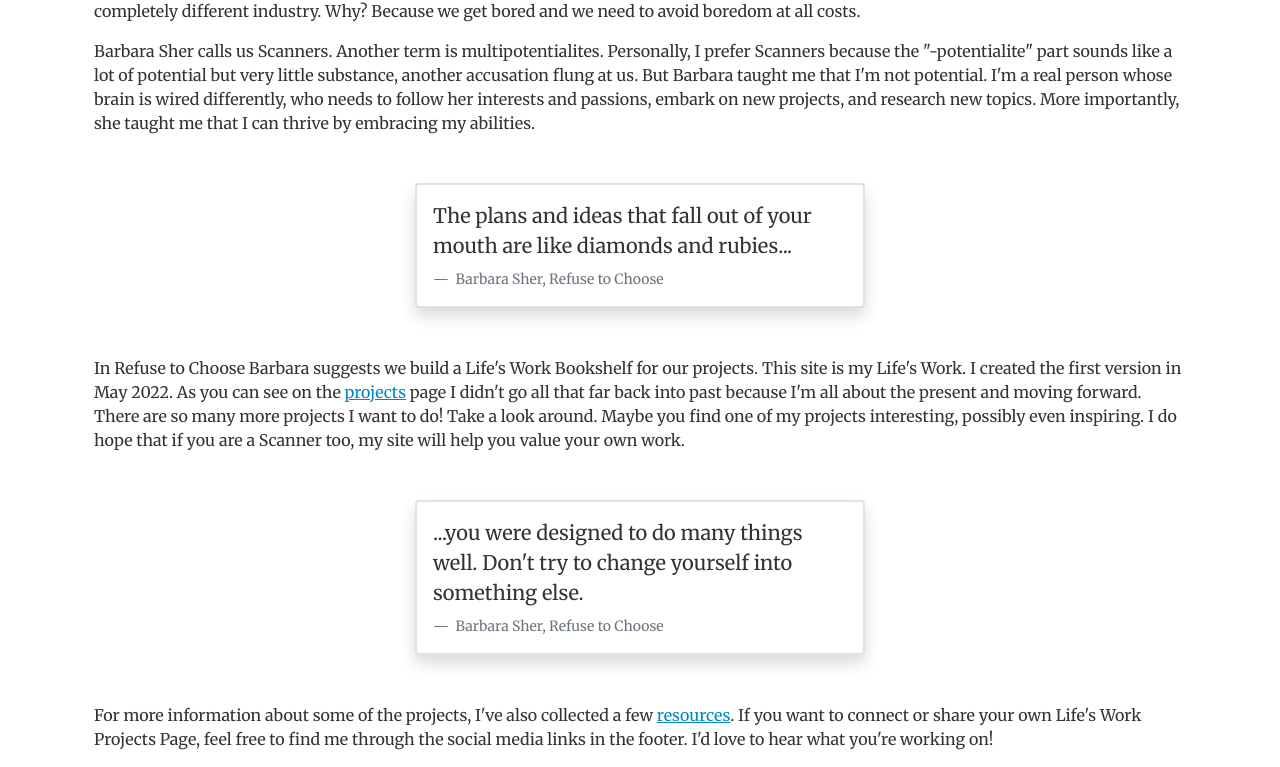
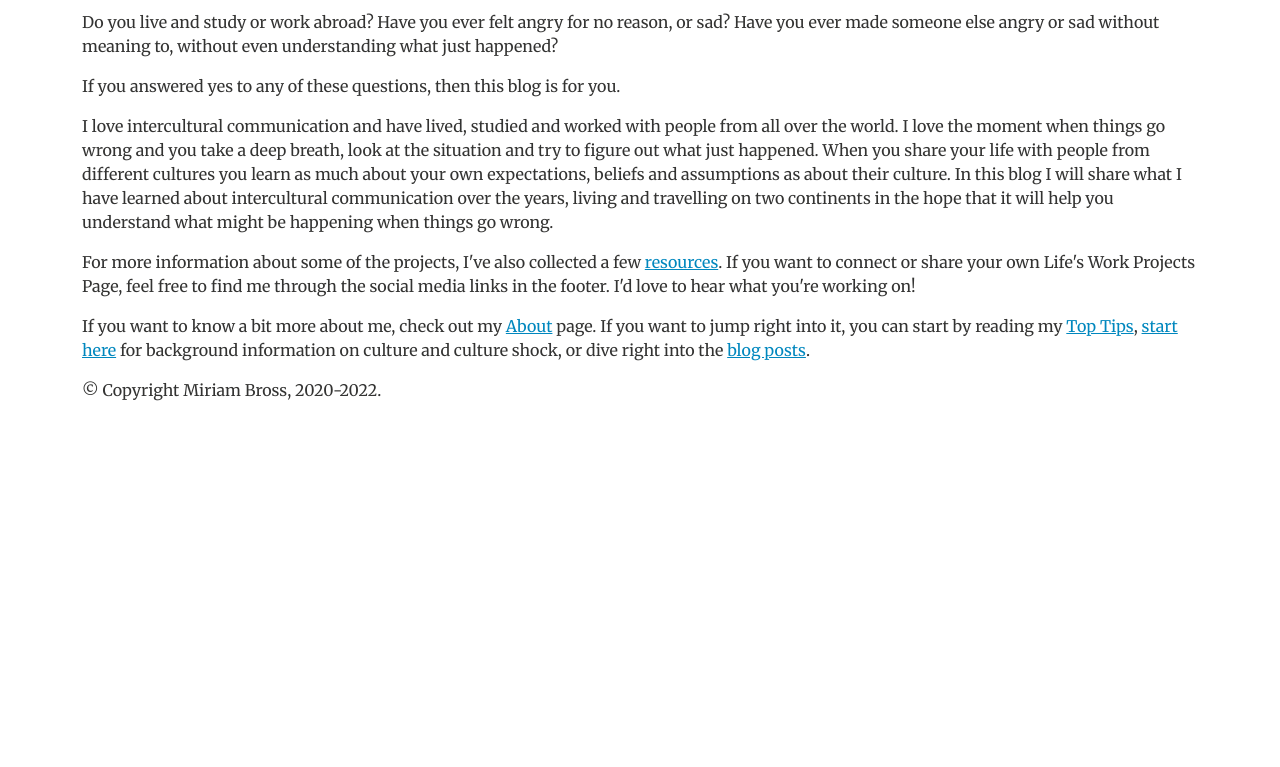
Before and after one commit to Miriam-C-B/culturewiseliving, a website built with Parcel: page index.html in a window 1280 px wide. Shown: the part 401-1168 px from the top of the page. After the commit the page ends 819 px from the top, so only its background shows below. Built offline with nearby package versions, Linux system fonts and the light colour scheme.

Commit message:
Pasted text onto home page and finished basic site layout

```diff
--- a/css/style.css
+++ b/css/style.css
@@ -97,7 +97,7 @@
   font-family: 'Libre Baskerville', serif;
 }
 
-h2 {
+h1 {
   float: center;
 }
 
@@ -108,7 +108,6 @@
 button {
   background-color: #0087BE;
 }
-
 
 /* HEADER */
 
--- a/index.html
+++ b/index.html
@@ -47,7 +47,7 @@
 <body class="container">
   <header>
 
-    <h2>Culture Wise Living</h2>
+    <h1>Culture Wise Living</h1>
     <nav>
     <!--navigation pane -->
         <ul class="nav">
@@ -67,64 +67,40 @@
 
   </header>
 
-  <main class="container-fluid"><br>
-    <h1>Hi, I'm Miriam</h1>
+  <main><br>
+    <img src="" alt="" />
+
+    <h1>Welcome to Culture Wise Living!</h1>
     <p>
-      and I'm a Scanner. Scanners cringe at the thought of a single career. We are called "flaky", are accused of "lacking
-      focus" and being "afraid of success". We're the people who will say no to promotions so we can go back to school. We quit "promising" jobs to start
-      from scratch in a completely different industry. Why? Because we get bored and we need to avoid boredom at all costs.
+      Do you live and study or work abroad? Have you ever felt angry for no reason, or sad? Have you ever made someone else angry or sad without
+      meaning to, without even understanding what just happened?
     </p>
     <p>
-      Barbara Sher calls us Scanners. Another term is multipotentialites. Personally, I prefer Scanners because the "-potentialite" part sounds
-      like a lot of potential but very little substance, another accusation flung at us.
-      But Barbara taught me that I'm not potential. I'm a real person whose brain is wired differently, who needs to follow her
-      interests and passions, embark on new projects, and research new topics. More importantly, she taught me that I can thrive by embracing my abilities.
+      If you answered yes to any of these questions, then this blog is for you.
     </p>
-
-    <!--first quote-->
-    <div class="col col-lg-6 mb-4 mb-lg-0 mx-auto">
-      <figure class="border border-2 bg-white p-3 rounded shadow m-5" >
-        <blockquote class="blockquote pb-2">
-          <p>
-            The plans and ideas that fall out of your mouth are like diamonds and rubies...
-          </p>
-        </blockquote>
-        <figcaption class="blockquote-footer mb-0 font-italic">
-          Barbara Sher, <span>Refuse to Choose</span>
-        </figcaption>
-      </figure>
-    </div>
-
     <p>
-      In <span>Refuse to Choose</span> Barbara suggests we build a Life's Work Bookshelf for our projects. This site is my Life's Work. I created the first version
-      in May 2022. As you can see on the <a href="pages/projects-index.html" target="_blank">projects</a> page I didn't go all that far back into past
-      because I'm all about the present and moving forward. There are so many more projects I want to do! Take a look around. Maybe you find one of my projects
-      interesting, possibly even inspiring. I do hope that if you are a Scanner too, my site will help you value your own work.
+      I love intercultural communication and have lived, studied and worked with people from all over the world. I love the moment when things
+      go wrong and you take a deep breath, look at the situation and try to figure out what just happened. When you share your life with people
+      from different cultures you learn as much about your own expectations, beliefs and assumptions as about their culture. In this blog I will
+      share what I have learned about intercultural communication over the years, living and travelling on two continents in the hope that it will
+      help you understand what might be happening when things go wrong.
     </p>
-
-    <!--second quote-->
-    <div class="col col-lg-6 mb-4 mb-lg-0 mx-auto">
-      <figure class="border border-2 bg-white p-3 rounded shadow m-5" >
-        <blockquote class="blockquote pb-2">
-          <p>
-            ...you were designed to do <span>many</span> things well. Don't try to change yourself into something else.
-          </p>
-        </blockquote>
-        <figcaption class="blockquote-footer mb-0 font-italic">
-          Barbara Sher, <span>Refuse to Choose</span>
-        </figcaption>
-      </figure>
-    </div>
-
     <p>
       For more information about some of the projects, I've also collected a few <a href="pages/resources-index.html" target="_blank">resources</a>.
       If you want to connect or share your own Life's Work Projects Page, feel free to find me through the social media links in the footer.
       I'd love to hear what you're working on!
     </p>
-
+    <p>
+      If you want to know a bit more about me, check out my <a href="">About</a> page. If you want to jump right into it, you can start by reading my <a href="">Top Tips</a>,
+      <a href="">start here</a> for background information on culture and culture shock, or dive right into the <a href="">blog posts</a>.
+    </p>
 
   </main>
 
+  <footer>
+    <!--COPYRIGHT NOTICE-->
+  <p class="copyright"> © Copyright Miriam Bross, 2020-2022. </p>
+  </footer>
 
   <!-- Google Analytics: change UA-XXXXX-Y to be your site's ID. -->
   <script>
```
